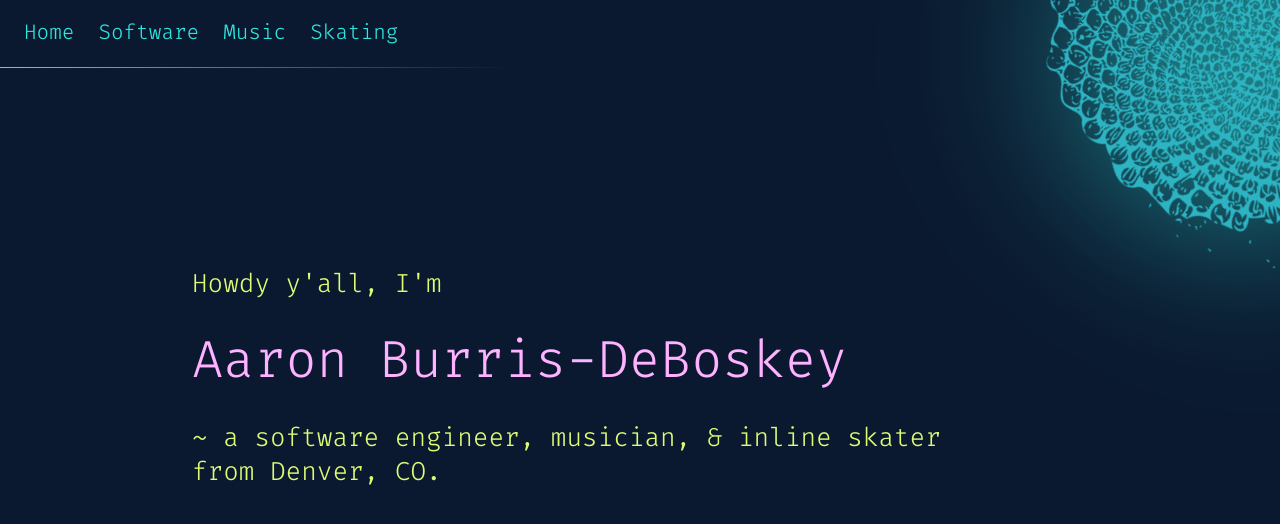
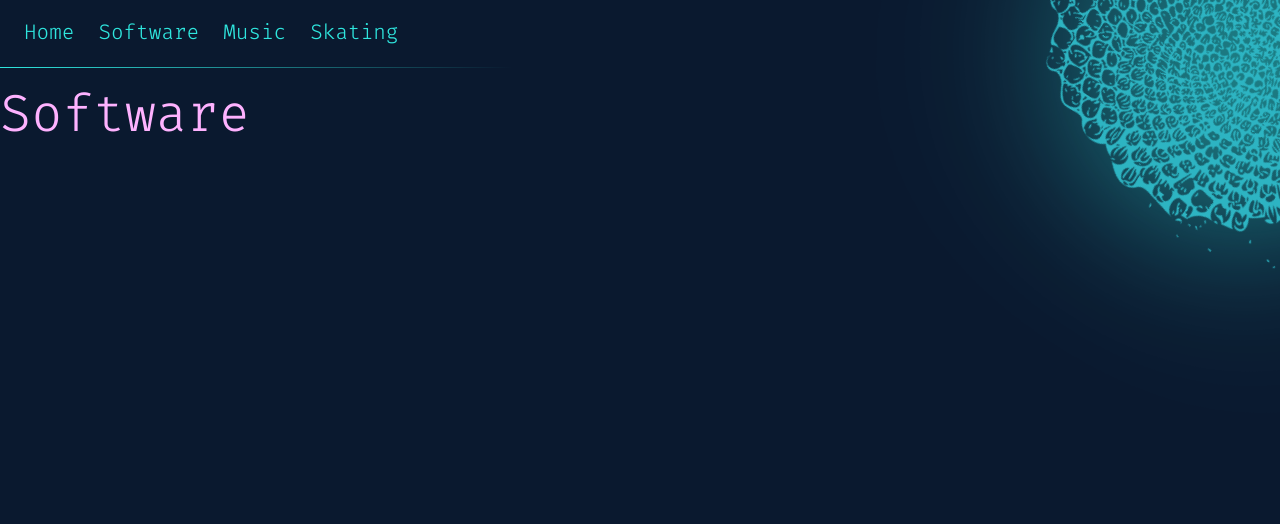
Before and after one commit to Abdeboskey/React-with-Router-Template, a React (Create React App) app: page /software in a window 1280 px wide. Shown: the top 524 px of the page. Built offline with nearby package versions, Linux system fonts and the light colour scheme.

Commit message:
Create pages directory and move main contents into home page

```diff
--- a/src/components/App/App.css
+++ b/src/components/App/App.css
@@ -8,21 +8,7 @@
   position: relative;
 }
 
-h1 {
-  font-weight: 300;
-  color: var(--secondary-font-color);
-  margin: 0;
-  transition: all 1s ease;
-}
-
-h1:hover {
-  color: var(--red-highlight);
-  letter-spacing: 3px;
-  text-shadow: 5px 2px 2px var(--turquoise-highlight);
-  transition: all 0.6s ease;
-}
-
-.App-logo {
+.sunflower {
   position: absolute;
   top: -20vmin;
   right: -20vmin;
@@ -32,26 +18,12 @@ h1:hover {
 }
 
 @media (prefers-reduced-motion: no-preference) {
-  .App-logo {
-    animation: App-logo-spin infinite 60s linear;
+  .sunflower {
+    animation: sunflower-spin infinite 60s linear;
   }
 }
 
-.App-header {
-  display: flex;
-  flex-direction: column;
-  align-items: flex-start;
-  justify-content: center;
-  width: 70%;
-  margin: auto;
-  padding-top: 10rem;
-}
-
-.App-link {
-  color: #61dafb;
-}
-
-@keyframes App-logo-spin {
+@keyframes sunflower-spin {
   from {
     transform: rotate(0deg);
   }
--- a/src/components/App/App.js
+++ b/src/components/App/App.js
@@ -1,25 +1,22 @@
-import logo from 'assets/seed.png';
+import { Routes, Route } from 'react-router-dom';
+import sunflower from 'assets/seed.png';
+import Header from 'components/Header/Header';
+// import Footer from 'components/Footer/Footer';
 import './App.css';
-import Footer from 'components/Footer/Footer';
-import Header from 'components/Header/Header';
+
+import Home from 'pages/Home/Home';
 
 function App() {
   return (
     <div className="App">
       <Header />
-      <header className="App-header">
-        <img src={logo} className="App-logo" alt="logo" />
-        <p>
-          Howdy y'all, I'm
-        </p>
-        <h1>
-          Aaron Burris-DeBoskey
-        </h1>
-        <p>
-          ~ a software engineer, musician, & inline skater
-          <br />from Denver, CO.
-        </p>
-      </header>
+      <img src={sunflower} className="sunflower" alt="A light blue sunflower spinning slowly in the top-right corner" />
+      <Routes>
+        <Route path="/" element={<Home />} />
+        <Route path="/software" element={<h1>Software</h1>} />
+        <Route path="/music" element={<h1>Music</h1>} />
+        <Route path="/skating" element={<h1>Skating</h1>} />
+      </Routes>
       {/* <Footer /> */}
     </div>
   );
--- /dev/null
+++ b/src/pages/Home/Home.js
@@ -0,0 +1,20 @@
+import styles from './Home.module.css';
+
+const Home = () => {
+  return (
+    <main className={styles.main}>
+      <p>
+        Howdy y'all, I'm
+      </p>
+      <h1>
+        Aaron Burris-DeBoskey
+      </h1>
+      <p>
+        ~ a software engineer, musician, & inline skater
+        <br />from Denver, CO.
+      </p>
+    </main>
+  );
+}
+
+export default Home;
--- /dev/null
+++ b/src/pages/Home/Home.module.css
@@ -0,0 +1,23 @@
+h1 {
+  font-weight: 300;
+  color: var(--secondary-font-color);
+  margin: 0;
+  transition: all 1s ease;
+}
+
+h1:hover {
+  color: var(--red-highlight);
+  letter-spacing: 3px;
+  text-shadow: 5px 2px 2px var(--turquoise-highlight);
+  transition: all 0.6s ease;
+}
+
+.main {
+  display: flex;
+  flex-direction: column;
+  align-items: flex-start;
+  justify-content: center;
+  width: 70%;
+  margin: auto;
+  padding-top: 10rem;
+}
```
